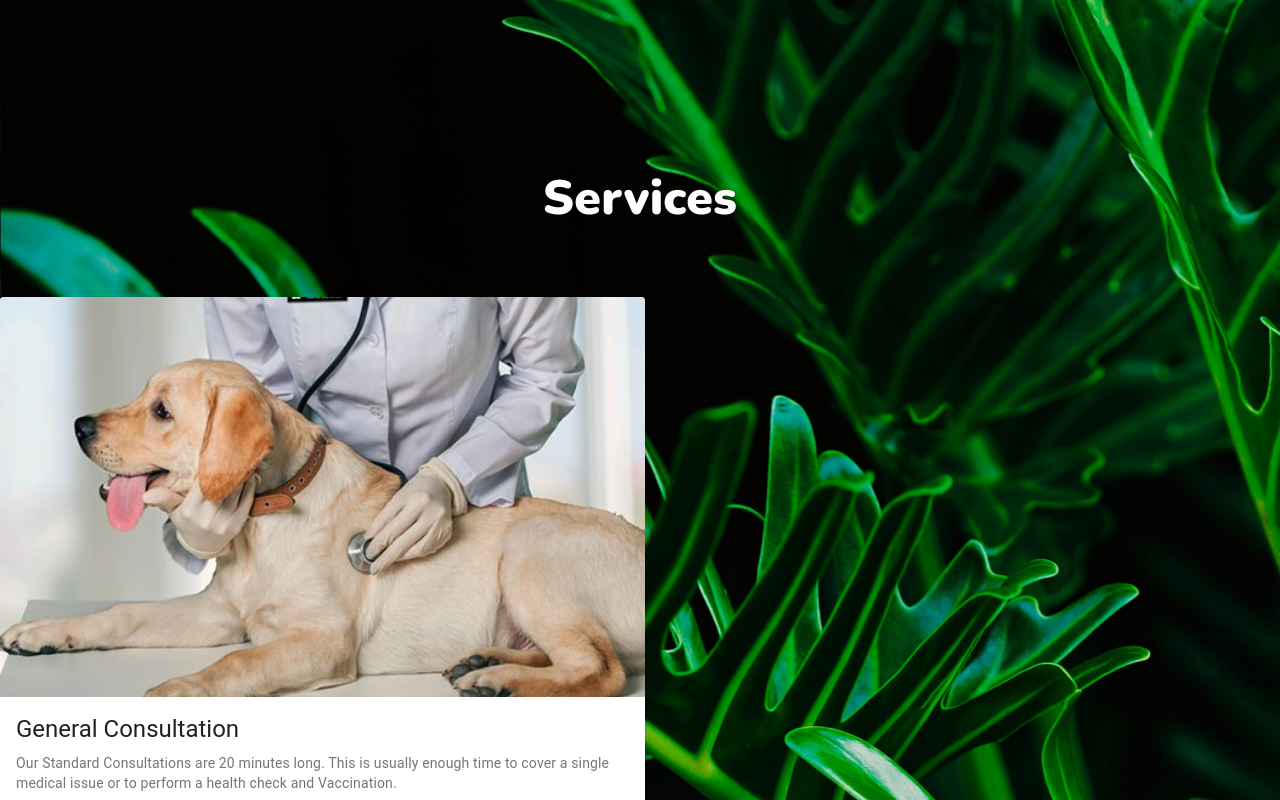
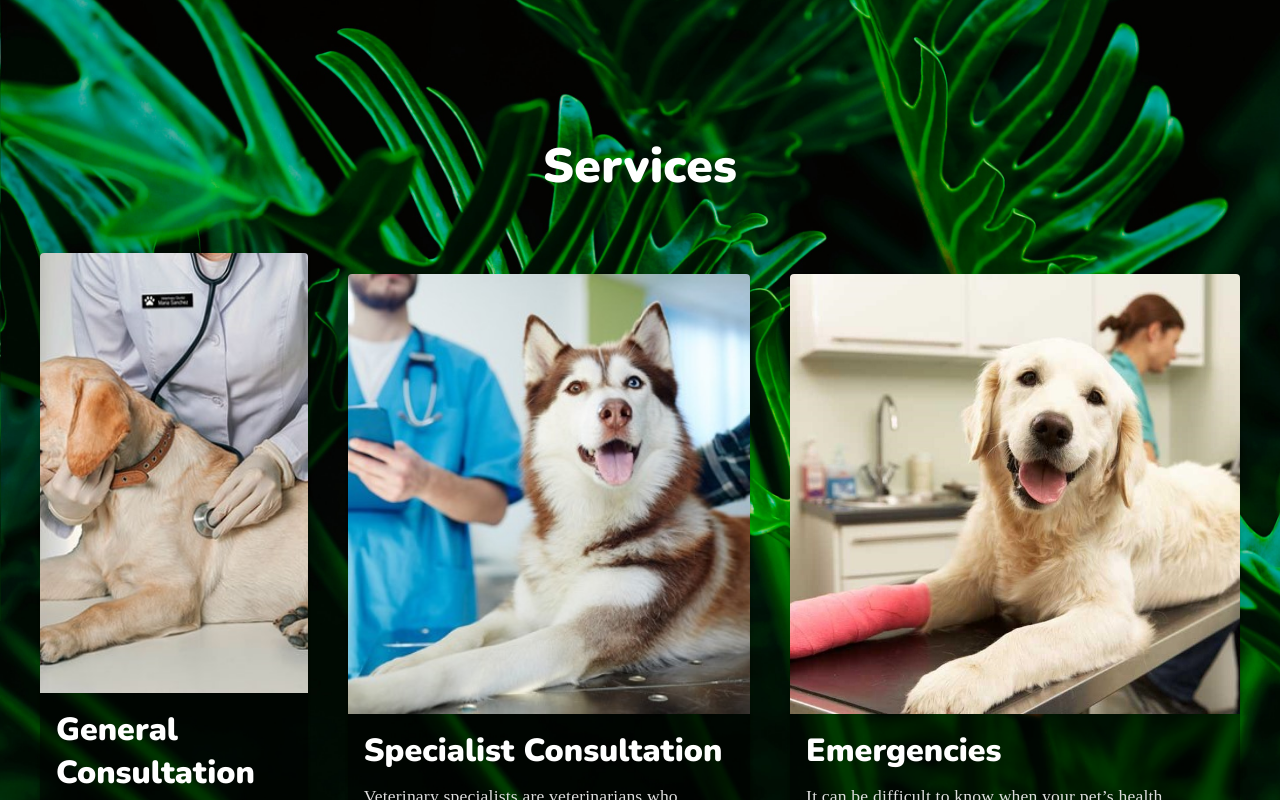
Before and after one commit to Ekimaru/veterinary-app, a React (Create React App) app: page / in a window 1280 px wide. Shown: the part 700-1500 px from the top of the page. Built offline with nearby package versions, Linux system fonts and the light colour scheme.

Commit message:
componentes services

```diff
--- a/src/components/Servicios/ImageCard.jsx
+++ b/src/components/Servicios/ImageCard.jsx
@@ -11,14 +11,26 @@ import CardActions from '@material-ui/core/CardActions'
 const useStyles = makeStyles({
     root: {
       maxWidth: 645,
+      background: 'rgba(0,0,0,0.5)',
+      margin: '20px',
 
     },
+
     media: {
-     height: 400,
-     width: 650,
+     height: 440,
+
     },
-    tittle: {
-      fontFamily: 'Nunuto',
+    title: {
+        fontFamily: 'Nunito',
+        fontWeight: 'bold',
+        fontSize: '2rem',
+        color: '#fff',
+    },
+    desc: {
+        fontFamily: 'PT Serif',
+        fontSize: '1.1rem',
+        color: '#ddd',
+
     }
 });
 
@@ -37,7 +49,7 @@ export default function ImageCard({place}) {
                 <Typography gutterBottom variant="h5" component= "h2" className={classes.title}>
                     {place.title}
                 </Typography>
-                <Typography variant="body2" color="textSecondary" component="p">
+                <Typography variant="body2" color="textSecondary" component="p" className={classes.desc}>
                 {place.description}
                 </Typography>
             </CardContent>
--- a/src/components/Servicios/Services.jsx
+++ b/src/components/Servicios/Services.jsx
@@ -6,6 +6,10 @@ import ServiceCards from '../../static/ServiceCards'
 const useStyles = makeStyles((theme) => ({
     root: {
         minheight: '100vh',
+        display: 'flex',
+        justifyCOntent:'center',
+        alignItems: 'center',
+        margin: '20px',
 
     },
     title: {
@@ -16,7 +20,7 @@ const useStyles = makeStyles((theme) => ({
         TextAlign: 'center',
         alignItems: 'top',
         display: 'flex',
-        margin: '5%',
+        // margin: '10%',
     },
 
 
@@ -25,12 +29,16 @@ const useStyles = makeStyles((theme) => ({
 export default function () {
     const classes = useStyles();
     return (
-        <div className={classes.root} id="services">
-            <h1 className={classes.title}>Services</h1>
+        <div><h1 className={classes.title} id="services">Services</h1>
+        <div className={classes.root} >
+
             <ImageCard place={ServiceCards[0]} />
             <ImageCard place={ServiceCards[1]} />
             <ImageCard place={ServiceCards[2]} />
 
+
+        </div>
         </div>
     );
+
 };
```
